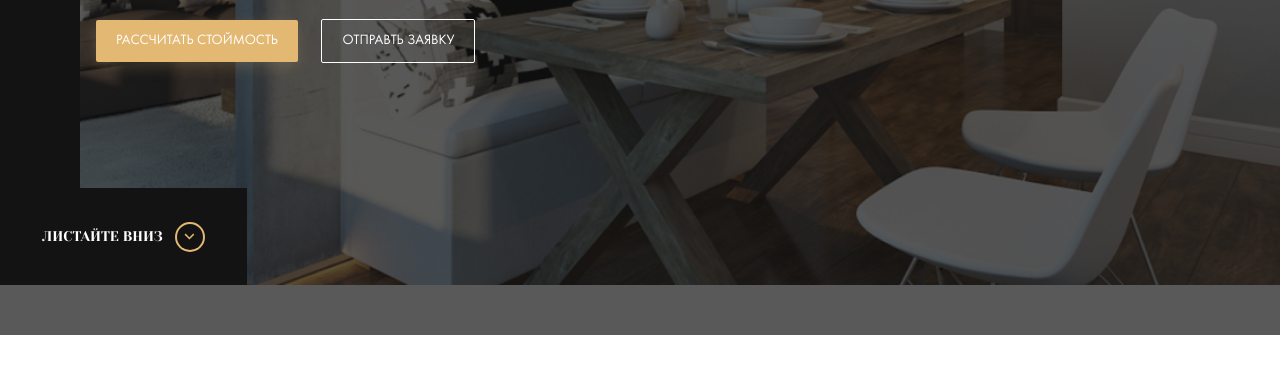
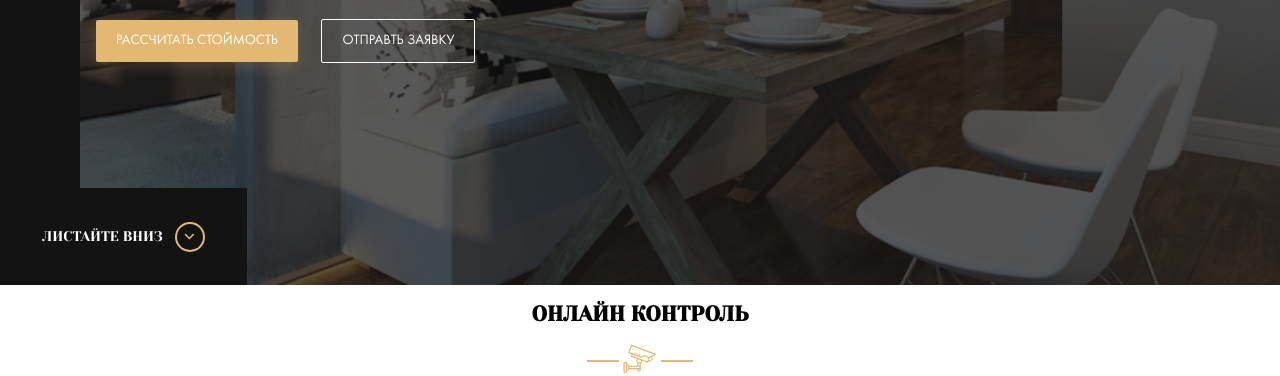
Before and after one commit to Webdevmaksim/Webdevmaksim.github.io, a website: page index.html in a window 1280 px wide. Shown: the part 515-891 px from the top of the page. Before the commit the page ends 850 px from the top, so only its background shows below. Drawn offline with Linux system fonts and the light colour scheme; files whose address does not match are found by name.

Commit message:
made settings section + pseudoelements

```diff
--- a/index.html
+++ b/index.html
@@ -1,5 +1,5 @@
 <!DOCTYPE html>
-<html lang="en">
+<html lang="ru">
 <head>
     <meta charset="UTF-8">
     <meta name="viewport" content="width=device-width, initial-scale=1.0">
@@ -75,6 +75,20 @@
             <a class="hero__scroll-down" href="#">листайте вниз</a>
         </section>
         <!-- /.hero -->
+        <section class="section control">
+            <div class="container">
+                <div class="section-title">
+                    <h2 class="section-title__heading">Онлайн контроль</h2>
+                    <!-- /.section-title__heading -->
+                    <div class="section-title__image">
+                        <img src="./img/camera.svg" alt="камера">
+                    </div>
+                    <!-- /.section-title__image -->
+                </div>
+                <!-- /.section-title -->
+            </div>
+        </section>
+        <!-- /.section control -->
     </main>
 </body>
 </html>
--- a/sass/_settings.sass
+++ b/sass/_settings.sass
@@ -4,3 +4,16 @@
 body
     font-family: 'Futura Book', sans-serif
     font-size: 14px
+.section
+    &-title
+        text-align: center
+        text-transform: uppercase
+        font-family: 'Yeseva One', cursive
+        &__image
+            &::before, &::after
+                content: ''
+                display: inline-block
+                vertical-align: text-top
+                width: 32px
+                height: 2px
+                background-color: $primary
--- a/sass/style.sass
+++ b/sass/style.sass
@@ -1,8 +1,9 @@
 @import 'fonts'
 @import 'normalize'
+@import 'variables'
+@import 'interface'
 @import 'grid'
 @import 'settings'
-@import 'variables'
-@import 'interface'
 @import 'templates/header'
-@import 'templates/_hero'
+@import 'templates/hero'
+@import 'templates/control'
--- a/sass/templates/_hero.sass
+++ b/sass/templates/_hero.sass
@@ -11,6 +11,8 @@
     &::before
         content: ''
         position: absolute
+        top: 0
+        left: 0
         width: 100%
         height: 100%
         background-color: rgba($dark, 0.7)
@@ -33,7 +35,7 @@
         text-transform: uppercase
         text-decoration: none
         color: $light
-        font-family: 'Yeseva One', cursive;
+        font-family: 'Yeseva One', cursive
         &::after
             content: ''
             background: url('../img/hero/arrow-down.svg') no-repeat center
```
Also changed, not shown: css/style.css, sass/templates/_control.sass (added).
